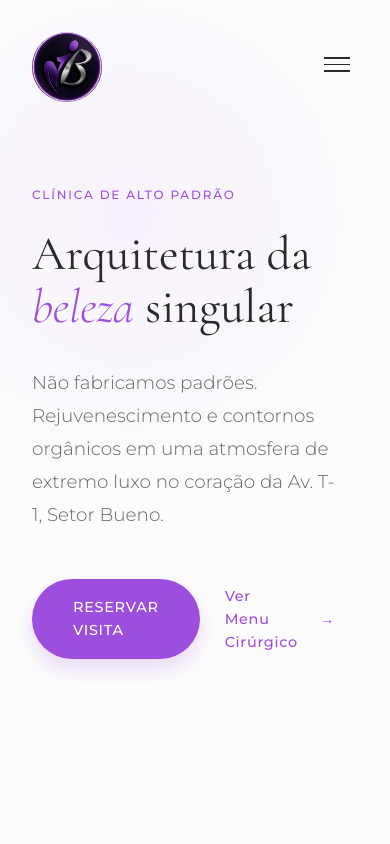
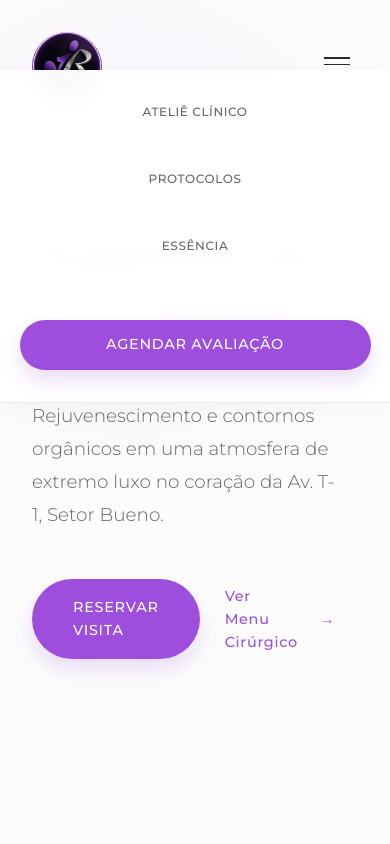
Before and after one commit to Well2415/bellesalute, a website built with Vite: page index.html in a window 390 px wide. Both pictures are taken after a click on the button "Abrir Menu". Shown: the top 844 px of the page. Built offline with nearby package versions, Linux system fonts and the light colour scheme.

Commit message:
fix(layout): resolvido menu expansivel no mobile

```diff
--- a/style.css
+++ b/style.css
@@ -293,7 +293,9 @@ button { background: none; border: none; cursor: pointer; }
 }
 
 @media (max-width: 768px) {
-  .nav-links { display: none; }
+  .nav-links { display: none; position: absolute; top: 70px; left: 0; width: 100%; background: rgba(255,255,255,0.98); backdrop-filter: blur(10px); flex-direction: column; padding: var(--sp-4) 0; box-shadow: var(--shadow-sm); border-bottom: 1px solid var(--clr-border); }
+  .nav-links.open { display: flex; }
+  .nav-links .btn { margin-left: 0 !important; width: 90%; margin-top: var(--sp-2); }
   .hamburger { display: block; }
   .grid-cols-3 { grid-template-columns: 1fr; }
   .feature-grid { grid-template-columns: 1fr; }
```
